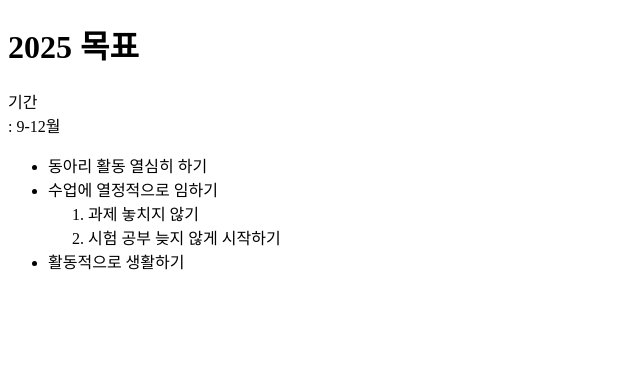
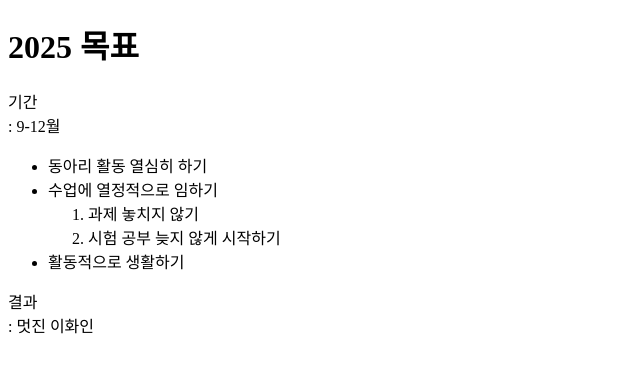
Before and after one commit to ramm113/2025-plans, a plain HTML site: page index.html in a window 1280 px wide. Shown: the whole page, without its empty margins (0-640 px from the left). Drawn offline with Linux system fonts and the light colour scheme.

Commit message:
Update index.html

```diff
--- a/index.html
+++ b/index.html
@@ -16,5 +16,6 @@
   <li>활동적으로 생활하기</li>
 </ul>
 
+  <p>결과<br>: 멋진 이화인
 </body>
 </html>
```
